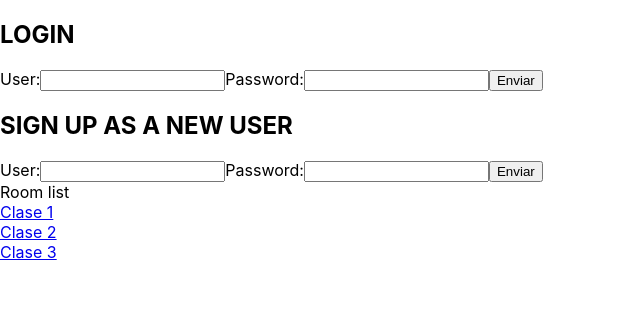
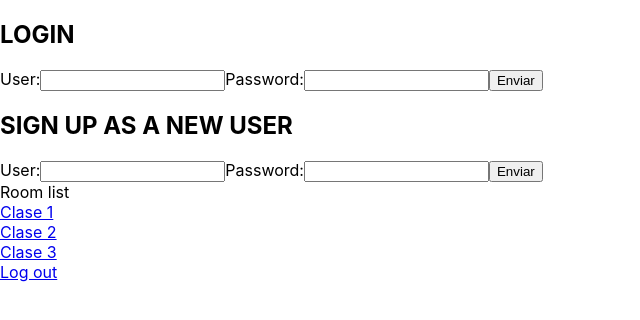
Before and after one commit to NedTeam/REDUCA, a React (Create React App) app in the folder reduca-web/: page /home in a window 1280 px wide. Shown: the top 320 px of the page, without its empty margins (0-640 px from the left). Built offline with nearby package versions, Linux system fonts and the light colour scheme; no server answers.

Commit message:
Logout added

```diff
--- a/reduca-web/src/App.js
+++ b/reduca-web/src/App.js
@@ -1,7 +1,7 @@
 import React, { useState, useEffect } from "react";
 import logo from "./logo.svg";
 import firebase from "firebase";
-import HomePage from './HomePage';
+import HomePage from "./HomePage";
 import "firebase/auth";
 import "firebase/firestore";
 import "./App.css";
@@ -13,8 +13,6 @@ import {
   Route,
   Link
 } from "react-router-dom";
-
-
 
 const App = () => {
   const [user, setUser] = useState();
@@ -77,7 +75,9 @@ const App = () => {
     <div>
       <div id="currentUser">{login}</div>
       <Router>
-	{login ? <Redirect exact from='/' to='/home'/> : (
+        {login ? (
+          <Redirect exact from="/" to="/home" />
+        ) : (
           <div>
             <h2>LOGIN</h2>
             <form onSubmit={handleLogin}>
@@ -122,7 +122,7 @@ const App = () => {
           </div>
         )}
         <Route path="/home">
-	  <HomePage user={login} db={db}/>
+          <HomePage user={login} setUser={setLogin} db={db} />
         </Route>
       </Router>
     </div>
--- a/reduca-web/src/HomePage.js
+++ b/reduca-web/src/HomePage.js
@@ -1,25 +1,35 @@
-import React from 'react'
-import RoomList from './RoomList';
-import Room from './Room';
+import React from "react";
+import RoomList from "./RoomList";
+import Room from "./Room";
+import firebase from "firebase";
 
-import {
-  Switch,
-  Route,
-  Link
-} from "react-router-dom";
+import { Switch, Route, Link } from "react-router-dom";
 
+export default ({ db, user, setUser }) => {
+  const logout = () => {
+    firebase
+      .auth()
+      .signOut()
+      .then(result => {
+        setUser(false);
+      });
+  };
 
-export default ({ db, user }) => {
   return (
     <div>
       <Switch>
-	<Route exact path="/home">
-	  <RoomList db={db} user={user}/>
-	</Route>
-	<Route path="/home/room/:room_id">
-	  <Room db={db} user={user}/>
-	</Route>
+        <Route exact path="/home">
+          <RoomList db={db} user={user} />
+          <div>
+            <Link to="/" onClick={logout}>
+              Log out
+            </Link>
+          </div>
+        </Route>
+        <Route path="/home/room/:room_id">
+          <Room db={db} user={user} />
+        </Route>
       </Switch>
     </div>
-  )
-}
+  );
+};
```
Lines whose indentation alone changed are shown as unchanged.
